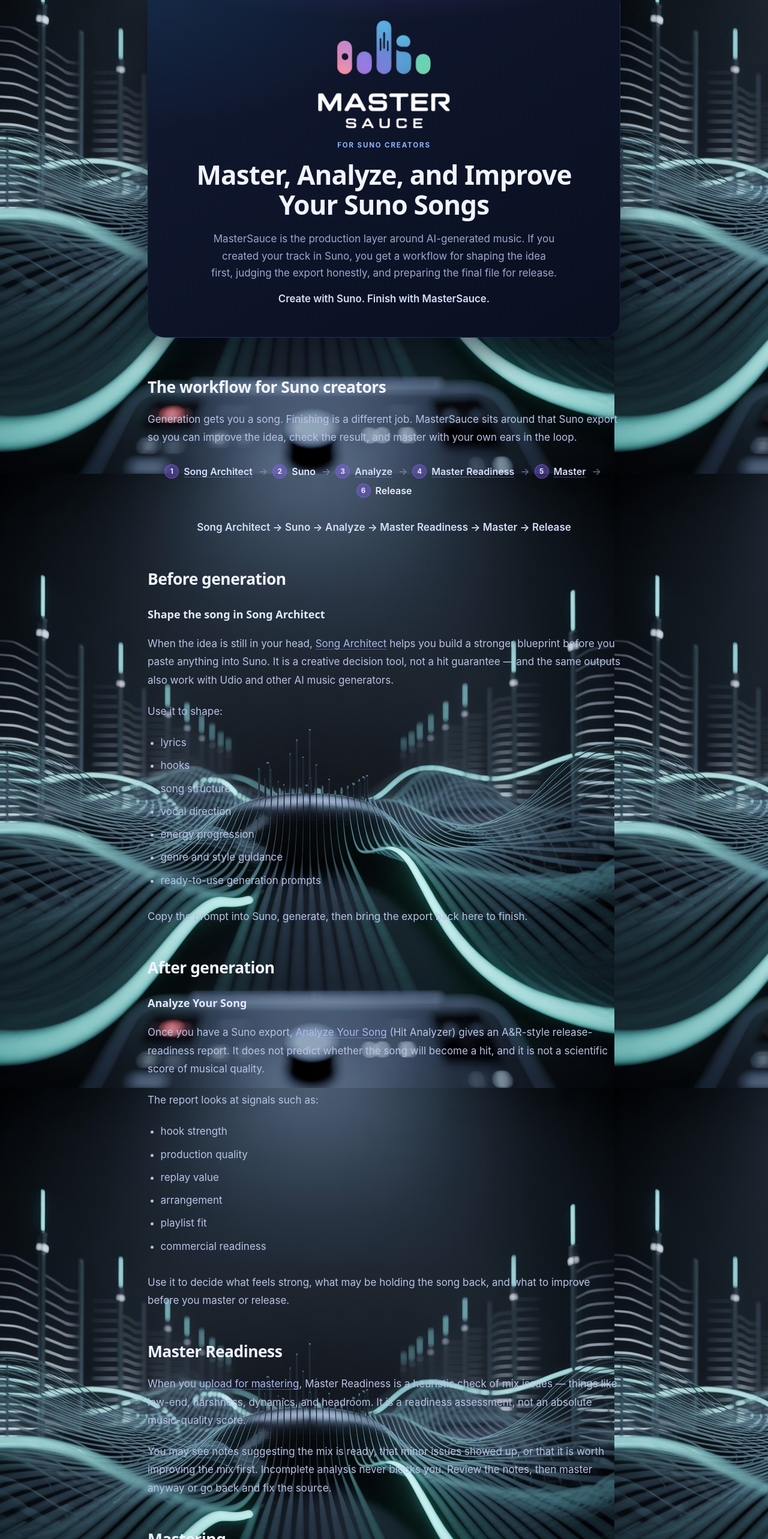
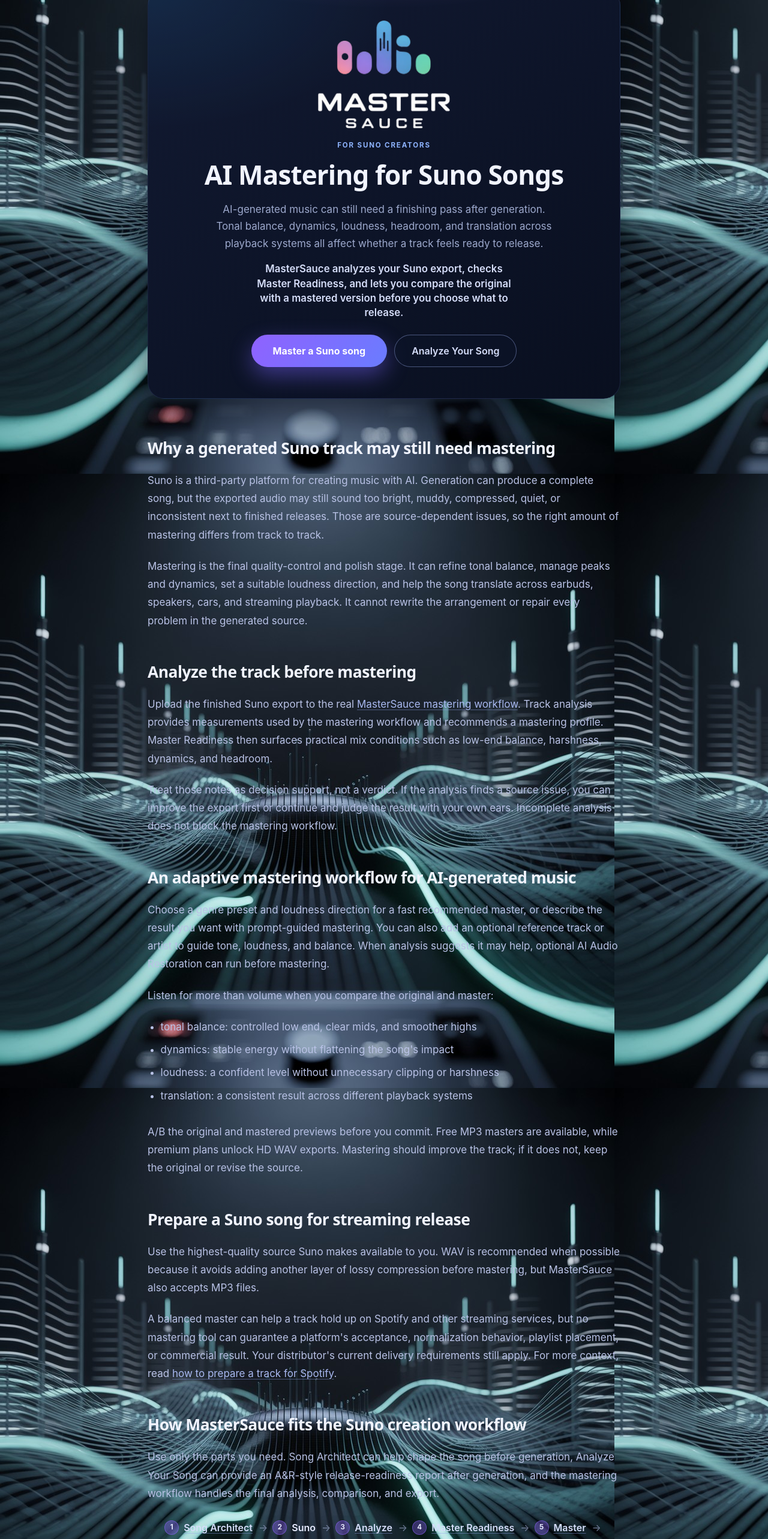
Before and after one commit to EkilibriumTechnologies/MasterSouce, a Next.js app: page /suno-mastering in a window 1280 px wide. Shown: the part 234-2800 px from the top of the page at 60% size. Built offline with nearby package versions, Linux system fonts and the light colour scheme; no server answers.

Commit message:
feat: add Suno mastering SEO landing page

```diff
--- a/app/suno-mastering/page.tsx
+++ b/app/suno-mastering/page.tsx
@@ -30,30 +30,35 @@
 } from "../learn/learn-styles";
 
 const path = "/suno-mastering";
-const title = "Suno Mastering & Song Tools | Master Your Suno Songs | MasterSauce";
+const title = "AI Mastering for Suno Songs | MasterSauce";
 const description =
-  "If you created your track in Suno, MasterSauce gives you a workflow for shaping the idea, analyzing the export, checking Master Readiness, and preparing the final track for release.";
+  "Analyze and master music created with Suno. Check tonal balance, dynamics, loudness, and Master Readiness before preparing your AI-generated song for release.";
 
 const faqItems: FaqItem[] = [
   {
-    question: "How do I master a song created with Suno?",
+    question: "Do Suno songs need mastering?",
     answer:
-      "Export the track from Suno, upload it to MasterSauce, review analysis and Master Readiness, A/B the master, then download the version you want to release. Free MP3 previews are available before you export; premium plans unlock HD WAV."
+      "Not every song needs the same amount of processing, but a track created with Suno can still benefit from mastering. A mastering pass can improve tonal balance, control dynamics and loudness, and help the track translate more consistently across playback systems. Compare the original and mastered versions before deciding."
   },
   {
-    question: "Can I improve a Suno song before I generate it?",
+    question: "Can I master a Suno song before Spotify distribution?",
     answer:
-      "Yes. Song Architect helps you shape lyrics, hooks, structure, vocal direction, energy, genre guidance, and generation prompts before you paste them into Suno. The same blueprints also work with Udio and other AI music generators."
+      "Yes. Export the finished song from Suno, upload it to MasterSauce, review the analysis and Master Readiness notes, then A/B the master before downloading the file you plan to send to your distributor. Mastering can prepare a track for streaming, but it does not guarantee acceptance, playback level, or performance on Spotify."
   },
   {
-    question: "Does Analyze Your Song tell me if a Suno track will be a hit?",
+    question: "Should I use WAV when mastering an AI-generated song?",
     answer:
-      "No. Hit Analyzer is an A&R-style release-readiness report, not a hit prediction. It looks at signals such as hook strength, production quality, replay value, arrangement, playlist fit, and commercial readiness so you can decide what to improve."
+      "Use a WAV export when one is available because it preserves more source quality than a compressed MP3. MasterSauce accepts both WAV and MP3, so you can still master an MP3 when that is the source you have."
   },
   {
-    question: "Is MasterSauce only for Suno?",
+    question: "What does MasterSauce analyze before mastering?",
     answer:
-      "No. MasterSauce is built for independent and AI music creators more broadly. Songs created with Suno are a natural fit, but the same tools work for Udio, DAW mixes, and other recordings."
+      "MasterSauce analyzes the uploaded audio and shows a Master Readiness assessment for mix conditions such as low-end balance, harshness, dynamics, and headroom. The workflow also uses the track analysis to recommend a mastering profile. These are practical signals to review, not an absolute score of musical quality."
+  },
+  {
+    question: "Is MasterSauce part of Suno?",
+    answer:
+      "No. Suno is a third-party AI music creation platform. MasterSauce is an independent product and is not affiliated with or endorsed by Suno. There is no sponsorship, partnership, or official integration."
   }
 ];
 
@@ -83,21 +88,111 @@
         <header style={heroStyle}>
           <MasterSauceBrandHeroLogo priority />
           <p style={eyebrowStyle}>For Suno creators</p>
-          <h1 style={{ ...h1Style, maxWidth: "28ch" }}>Master, Analyze, and Improve Your Suno Songs</h1>
+          <h1 style={{ ...h1Style, maxWidth: "28ch" }}>AI Mastering for Suno Songs</h1>
           <p style={heroIntroStyle}>
-            MasterSauce is the production layer around AI-generated music. If you created your track in Suno, you get a
-            workflow for shaping the idea first, judging the export honestly, and preparing the final file for release.
+            AI-generated music can still need a finishing pass after generation. Tonal balance, dynamics, loudness,
+            headroom, and translation across playback systems all affect whether a track feels ready to release.
           </p>
-          <p style={heroTaglineStyle}>Create with Suno. Finish with MasterSauce.</p>
+          <p style={heroTaglineStyle}>
+            MasterSauce analyzes your Suno export, checks Master Readiness, and lets you compare the original with a
+            mastered version before you choose what to release.
+          </p>
+          <div style={{ ...ctaRowStyle, marginTop: "24px" }}>
+            <Link href="/#master" style={ctaPrimaryStyle}>
+              Master a Suno song
+            </Link>
+            <Link href="/ar-ai" style={ctaSecondaryStyle}>
+              Analyze Your Song
+            </Link>
+          </div>
         </header>
 
-        <section style={articleStyle} aria-labelledby="suno-workflow-heading">
-          <h2 id="suno-workflow-heading" style={h2Style}>
-            The workflow for Suno creators
+        <section style={articleStyle} aria-labelledby="why-master-suno-heading">
+          <h2 id="why-master-suno-heading" style={h2Style}>
+            Why a generated Suno track may still need mastering
           </h2>
           <p style={pStyle}>
-            Generation gets you a song. Finishing is a different job. MasterSauce sits around that Suno export so you can
-            improve the idea, check the result, and master with your own ears in the loop.
+            Suno is a third-party platform for creating music with AI. Generation can produce a complete song, but the
+            exported audio may still sound too bright, muddy, compressed, quiet, or inconsistent next to finished releases.
+            Those are source-dependent issues, so the right amount of mastering differs from track to track.
+          </p>
+          <p style={pStyle}>
+            Mastering is the final quality-control and polish stage. It can refine tonal balance, manage peaks and
+            dynamics, set a suitable loudness direction, and help the song translate across earbuds, speakers, cars, and
+            streaming playback. It cannot rewrite the arrangement or repair every problem in the generated source.
+          </p>
+        </section>
+
+        <section style={contentSectionStyle} aria-labelledby="suno-analysis-heading">
+          <h2 id="suno-analysis-heading" style={h2Style}>
+            Analyze the track before mastering
+          </h2>
+          <p style={pStyle}>
+            Upload the finished Suno export to the real{" "}
+            <Link href="/#master" style={inlineLinkStyle}>
+              MasterSauce mastering workflow
+            </Link>
+            . Track analysis provides measurements used by the mastering workflow and recommends a mastering profile.
+            Master Readiness then surfaces practical mix conditions such as low-end balance, harshness, dynamics, and
+            headroom.
+          </p>
+          <p style={pStyle}>
+            Treat those notes as decision support, not a verdict. If the analysis finds a source issue, you can improve
+            the export first or continue and judge the result with your own ears. Incomplete analysis does not block the
+            mastering workflow.
+          </p>
+        </section>
+
+        <section style={contentSectionStyle} aria-labelledby="suno-mastering-workflow-heading">
+          <h2 id="suno-mastering-workflow-heading" style={h2Style}>
+            An adaptive mastering workflow for AI-generated music
+          </h2>
+          <p style={pStyle}>
+            Choose a genre preset and loudness direction for a fast recommended master, or describe the result you want
+            with prompt-guided mastering. You can also add an optional reference track or artist to guide tone, loudness,
+            and balance. When analysis suggests it may help, optional AI Audio Restoration can run before mastering.
+          </p>
+          <p style={pStyle}>Listen for more than volume when you compare the original and master:</p>
+          <ul style={listStyle}>
+            <li style={listItemStyle}>tonal balance: controlled low end, clear mids, and smoother highs</li>
+            <li style={listItemStyle}>dynamics: stable energy without flattening the song&apos;s impact</li>
+            <li style={listItemStyle}>loudness: a confident level without unnecessary clipping or harshness</li>
+            <li style={listItemStyle}>translation: a consistent result across different playback systems</li>
+          </ul>
+          <p style={pStyle}>
+            A/B the original and mastered previews before you commit. Free MP3 masters are available, while premium plans
+            unlock HD WAV exports. Mastering should improve the track; if it does not, keep the original or revise the
+            source.
+          </p>
+        </section>
+
+        <section style={contentSectionStyle} aria-labelledby="suno-release-heading">
+          <h2 id="suno-release-heading" style={h2Style}>
+            Prepare a Suno song for streaming release
+          </h2>
+          <p style={pStyle}>
+            Use the highest-quality source Suno makes available to you. WAV is recommended when possible because it avoids
+            adding another layer of lossy compression before mastering, but MasterSauce also accepts MP3 files.
+          </p>
+          <p style={pStyle}>
+            A balanced master can help a track hold up on Spotify and other streaming services, but no mastering tool can
+            guarantee a platform&apos;s acceptance, normalization behavior, playlist placement, or commercial result. Your
+            distributor&apos;s current delivery requirements still apply. For more context, read{" "}
+            <Link href="/learn/spotify-ready-mastering" style={inlineLinkStyle}>
+              how to prepare a track for Spotify
+            </Link>
+            .
+          </p>
+        </section>
+
+        <section style={contentSectionStyle} aria-labelledby="suno-workflow-heading">
+          <h2 id="suno-workflow-heading" style={h2Style}>
+            How MasterSauce fits the Suno creation workflow
+          </h2>
+          <p style={pStyle}>
+            Use only the parts you need. Song Architect can help shape the song before generation, Analyze Your Song can
+            provide an A&amp;R-style release-readiness report after generation, and the mastering workflow handles the final
+            analysis, comparison, and export.
           </p>
           <ol style={workflowListStyle} aria-label="Song Architect to release workflow">
             {WORKFLOW_STEPS.map((step, index) => (
@@ -179,74 +274,22 @@
           </p>
         </section>
 
-        <section style={contentSectionStyle} aria-labelledby="suno-readiness-heading">
-          <h2 id="suno-readiness-heading" style={h2Style}>
-            Master Readiness
-          </h2>
-          <p style={pStyle}>
-            When you{" "}
-            <Link href="/#master" style={inlineLinkStyle}>
-              upload for mastering
-            </Link>
-            , Master Readiness is a heuristic check of mix issues — things like low-end, harshness, dynamics, and
-            headroom. It is a readiness assessment, not an absolute music-quality score.
-          </p>
-          <p style={pStyle}>
-            You may see notes suggesting the mix is ready, that minor issues showed up, or that it is worth improving
-            the mix first. Incomplete analysis never blocks you. Review the notes, then master anyway or go back and
-            fix the source.
-          </p>
-        </section>
-
-        <section style={contentSectionStyle} aria-labelledby="suno-mastering-heading">
-          <h2 id="suno-mastering-heading" style={h2Style}>
-            Mastering
-          </h2>
-          <p style={pStyle}>
-            MasterSauce helps prepare AI-generated tracks — including music created with Suno — for release. Choose a
-            genre preset, describe the sound you want, or add an optional reference track or artist. Optional AI Audio
-            Restoration can run first when the analysis suggests it may help.
-          </p>
-          <p style={pStyle}>What you can actually do here:</p>
-          <ul style={listStyle}>
-            <li style={listItemStyle}>A/B the original and mastered versions before you commit</li>
-            <li style={listItemStyle}>download free MP3 masters</li>
-            <li style={listItemStyle}>export HD WAV on premium plans</li>
-            <li style={listItemStyle}>aim for playback on Spotify, Apple Music, and YouTube</li>
-          </ul>
-          <p style={pStyle}>
-            Mastering does not rewrite the song. It is the last polish pass so the export feels clearer, more balanced,
-            and closer to release. Compare with your own ears — if it does not lift the track, do not export.
-          </p>
-          <p style={pStyle}>
-            For a deeper walkthrough of common export issues, read{" "}
-            <Link href="/learn/best-mastering-for-suno-ai-songs" style={inlineLinkStyle}>
-              Best Mastering for Suno AI Songs
-            </Link>{" "}
-            and{" "}
-            <Link href="/learn/spotify-ready-mastering" style={inlineLinkStyle}>
-              how to prepare a track for Spotify
-            </Link>
-            .
-          </p>
-        </section>
-
         <section style={ctaSectionStyle} aria-labelledby="suno-landing-cta-heading">
           <h2 id="suno-landing-cta-heading" style={ctaHeadingStyle}>
-            Finish the next Suno song in MasterSauce
+            Master your Suno song before release
           </h2>
           <p style={ctaBodyStyle}>
-            Start with a stronger blueprint, analyze the export, then master the version you actually want to release.
+            Upload the export, review Master Readiness, and compare the original with the master before downloading.
           </p>
           <div style={ctaRowStyle}>
-            <Link href="/song-architect" style={ctaPrimaryStyle}>
-              Open Song Architect
-            </Link>
-            <Link href="/#master" style={ctaSecondaryStyle}>
+            <Link href="/#master" style={ctaPrimaryStyle}>
               Master a Suno song
             </Link>
-            <Link href="/ar-ai" style={ctaTertiaryStyle}>
+            <Link href="/ar-ai" style={ctaSecondaryStyle}>
               Analyze Your Song
+            </Link>
+            <Link href="/song-architect" style={ctaTertiaryStyle}>
+              Open Song Architect
             </Link>
           </div>
           <p style={{ ...ctaBodyStyle, marginTop: "18px", marginBottom: 0, fontSize: "0.92rem" }}>
@@ -261,8 +304,8 @@
         <FaqSection items={faqItems} />
 
         <p style={trademarkStyle}>
-          Suno is a trademark of its respective owner. MasterSauce is an independent product and is not affiliated with,
-          endorsed by, or partnered with Suno.
+          Suno is a trademark of its respective owner. MasterSauce is an independent product and is not affiliated with or
+          endorsed by Suno. There is no sponsorship, partnership, or official integration.
         </p>
       </main>
     </>
--- a/lib/site.ts
+++ b/lib/site.ts
@@ -1,14 +1,14 @@
 /**
  * Canonical site URL for metadata, sitemap, and absolute links.
  * Set NEXT_PUBLIC_SITE_URL in production (e.g. https://www.mastersauce.ai).
- * Falls back to NEXT_PUBLIC_APP_URL (Stripe redirects), then VERCEL_URL, then localhost.
+ * Falls back to NEXT_PUBLIC_APP_URL (Stripe redirects), then VERCEL_URL, then the canonical production host.
  */
 export function getSiteUrlString(): string {
   const raw =
     process.env.NEXT_PUBLIC_SITE_URL?.trim() ||
     process.env.NEXT_PUBLIC_APP_URL?.trim() ||
     (process.env.VERCEL_URL ? `https://${process.env.VERCEL_URL.replace(/^\/+/, "")}` : "") ||
-    "http://localhost:3000";
+    "https://www.mastersauce.ai";
   const normalized = raw.startsWith("http://") || raw.startsWith("https://") ? raw : `https://${raw}`;
   return normalized.replace(/\/+$/, "");
 }
```
Also changed, not shown: scripts/seo-metadata-invariants.mjs (+10 -2 lines).
